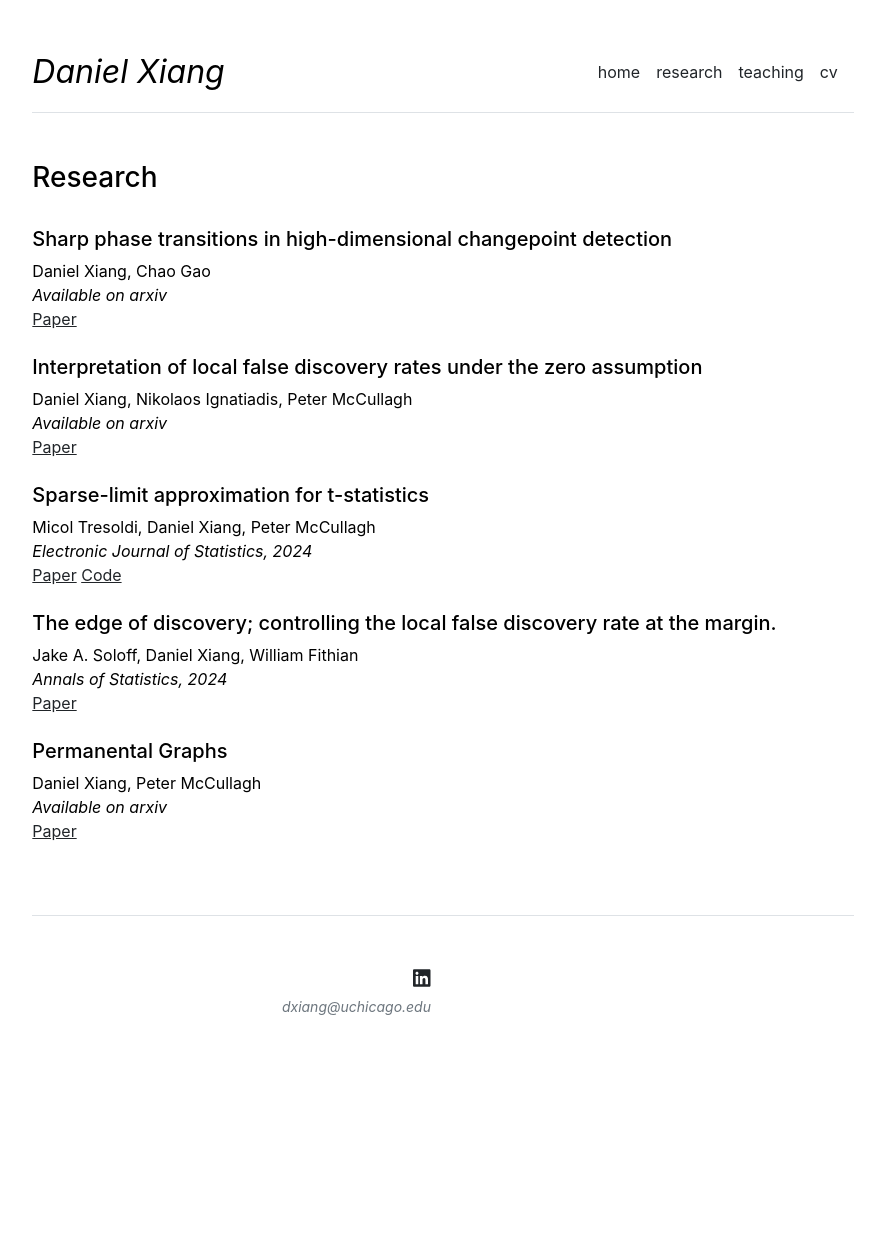
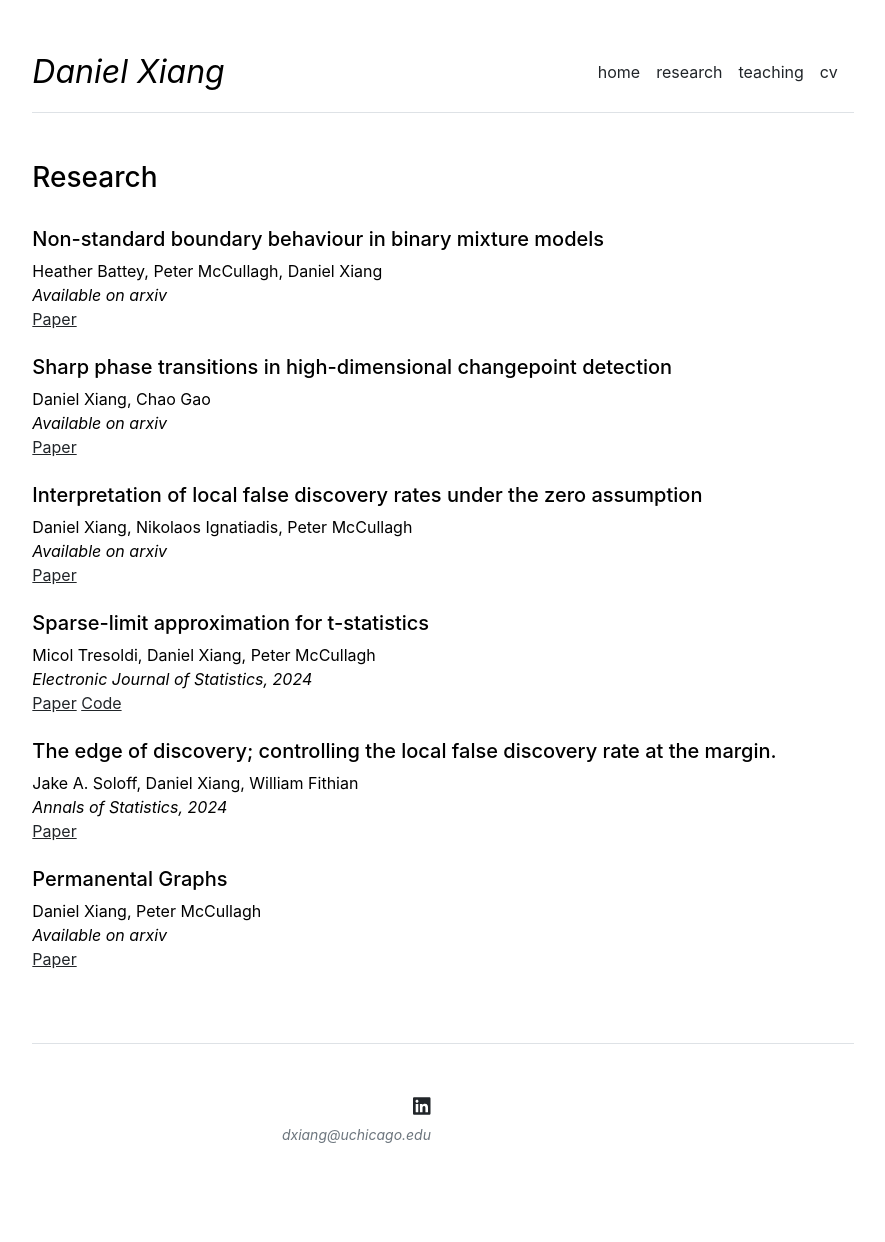
Before and after one commit to dan-xiang/dan-xiang.github.io, a Jekyll site: the page built from research.md, in a window 1280 px wide. Shown: the whole page, without its empty margins (197-1082 px from the left). Built offline with Jekyll 4.4.1, drawn with Linux system fonts in a browser that asks for light colours; before the commit the page ends 1114 px from its top, so only the background shows below that.

Commit message:
Update research.md
Signed-off-by: dan-xiang <120136833+dan-xiang@users.noreply.github.com>

```diff
--- a/research.md
+++ b/research.md
@@ -3,6 +3,13 @@ layout: publications
 title: Publications
 slug: /research
 publications:
+
+- title: Non-standard boundary behaviour in binary mixture models
+  authors: Heather Battey, Peter McCullagh, Daniel Xiang
+  conference: Available on arxiv
+  paperlink: https://arxiv.org/pdf/2407.20162
+  codelink: NA
+  slides: NA
 
 - title: Sharp phase transitions in high-dimensional changepoint detection
   authors: Daniel Xiang, Chao Gao
```
